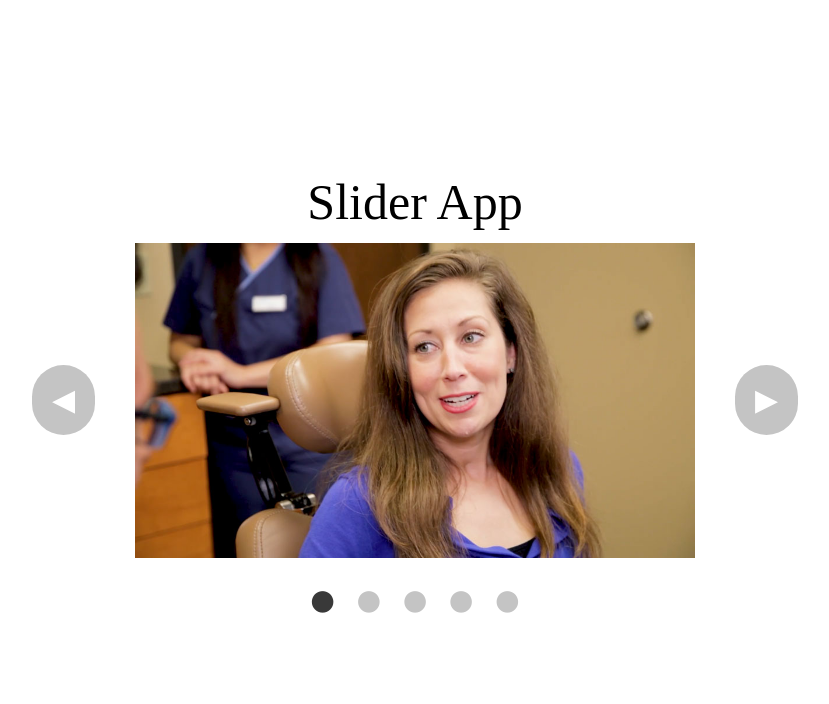
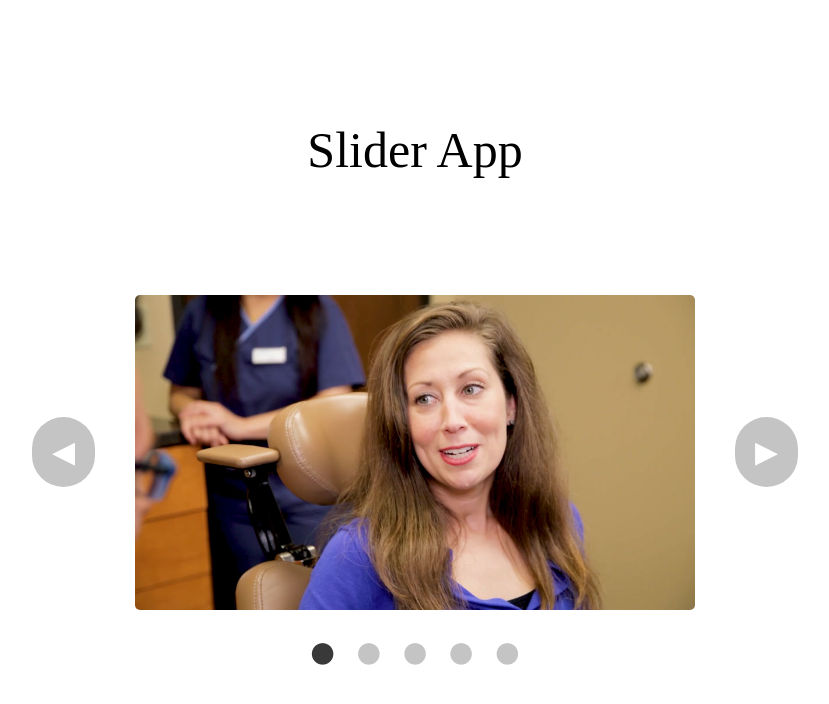
Before and after one commit to JS-Bogart/slider-app, a React (Create React App) app: page / in a window 1280 px wide. Shown: the top 704 px of the page, without its empty margins (225-1054 px from the left). Built offline with nearby package versions, Linux system fonts and the light colour scheme.

Commit message:
Add styling for modal

```diff
--- a/src/stylesheets/application.scss
+++ b/src/stylesheets/application.scss
@@ -21,3 +21,4 @@
 @import 'components/app';
 @import 'components/arrow';
 @import 'components/slider';
+@import 'components/modal';
--- a/src/stylesheets/components/_app.scss
+++ b/src/stylesheets/components/_app.scss
@@ -3,22 +3,28 @@ html {
 }
 
 body {
+  height: inherit;
+}
+
+#root {
   display: flex;
   align-items: center;
   justify-content: center;
-  height: 100%;
+  height: inherit;
 }
 
 .app {
   display: flex;
   flex-direction: column;
   align-items: center;
+  justify-content: center;
+  height: inherit;
 }
 
 header {
   font-size: 50px;
   margin-top: 2vh;
-  margin-bottom: 2vh;
+  margin-bottom: 15vh;
 }
 
 .slider-box {
@@ -32,6 +38,7 @@ header {
   overflow: hidden;
   margin-left: 5vh;
   margin-right: 5vh;
+  border-radius: 5px;
 }
 
 .circle-box {
--- /dev/null
+++ b/src/stylesheets/components/_modal.scss
@@ -0,0 +1,14 @@
+.modal {
+  position: absolute;
+  display: flex;
+  align-items: center;
+  justify-content: center;
+  height: 100%;
+  width: 100%;
+  background-color: rgba(0,0,0,0.4);
+  z-index: 1;
+}
+
+.modal-img {
+  border-radius: 5px;
+}
```
